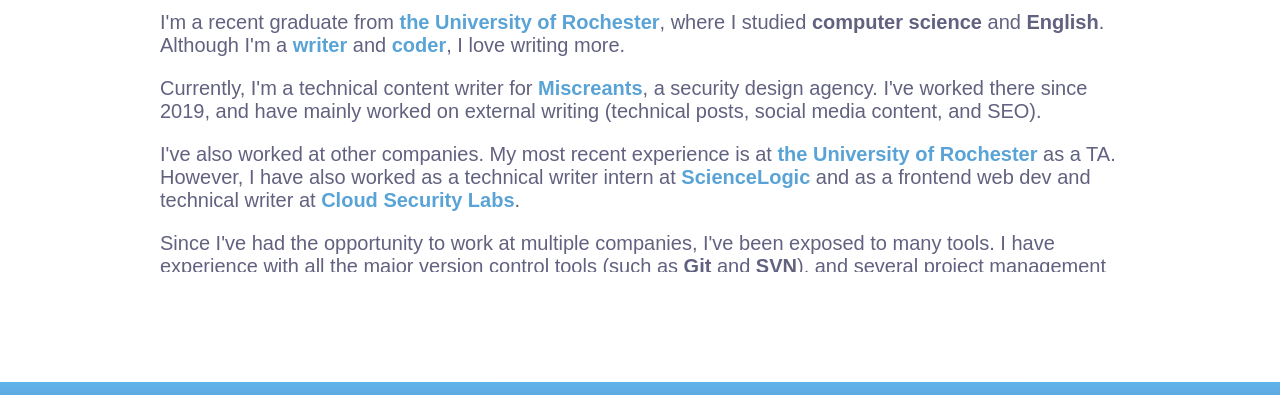
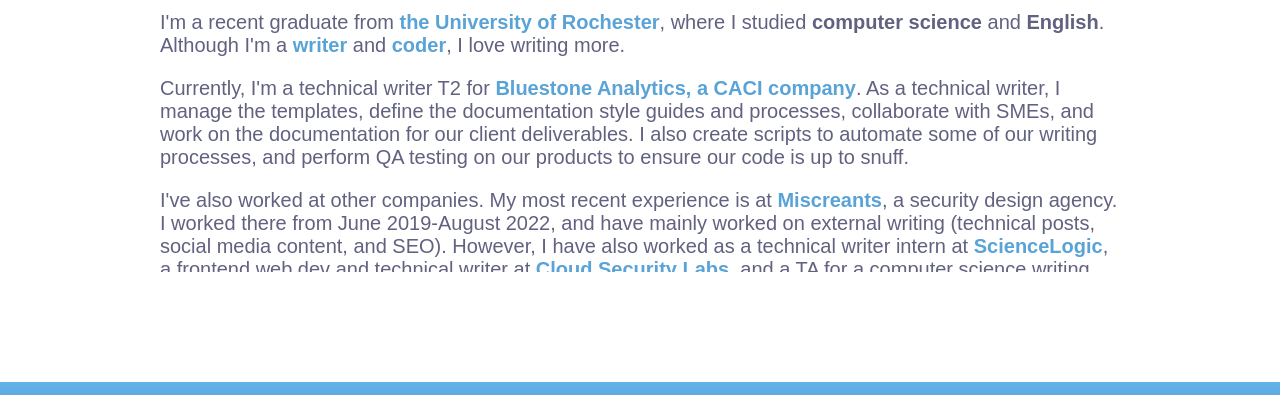
Before and after one commit to mcvuong/mcvuong.com, a plain HTML site: page index.html in a window 1280 px wide. Both pictures are taken after a click on the link "About". Shown: the part 292-687 px from the top of the page. Drawn offline with nearby package versions, Linux system fonts and the light colour scheme.

Commit message:
Update index.html

```diff
--- a/index.html
+++ b/index.html
@@ -43,30 +43,32 @@
                     Although I'm a <strong><a href="https://www.wattpad.com/user/mcvuong" target=" ">writer</a></strong> and <strong><a href="https://github.com/mcvuong" target=" ">coder</a></strong>, I love writing more.
                 </p>
                 <p>
-                    Currently, I'm a technical content writer for <strong><a href="https://www.miscreants.com/" target=" ">Miscreants</a></strong>,
-                    a security design agency. I've worked there since 2019, and have mainly worked on external writing
-                    (technical posts, social media content, and SEO).
+                    Currently, I'm a technical writer T2 for <strong><a href="https://www.bluestoneanalytics.com/" target=" ">Bluestone Analytics, a CACI company</a></strong>.
+                    As a technical writer, I manage the templates, define the documentation style guides and processes, collaborate with SMEs,
+                    and work on the documentation for our client deliverables. I also create scripts to automate some of our writing processes, and perform QA testing on
+                    our products to ensure our code is up to snuff.
                 </p>
                 <p>
-                    I've also worked at other companies. My most recent experience
-                    is at <strong><a href="https://www.rochester.edu/" target=" ">the University of Rochester</a></strong>
-                    as a TA. However, I have also worked as a technical writer intern
-                    at <strong><a href="https://sciencelogic.com/" target=" ">ScienceLogic</a></strong> and as
-                    a frontend web dev and technical writer at <strong><a href="https://www.cloudsecuritylabs.io/" target=" ">Cloud Security Labs</a></strong>.
+                    I've also worked at other companies. My most recent experience is at <strong><a href="https://www.miscreants.com/" target=" ">Miscreants</a></strong>,
+                    a security design agency. I worked there from June 2019-August 2022, and have mainly worked on external writing
+                    (technical posts, social media content, and SEO). However, I have also worked as a technical writer intern
+                    at <strong><a href="https://sciencelogic.com/" target=" ">ScienceLogic</a></strong>, a frontend web dev and technical writer at
+                    <strong><a href="https://www.cloudsecuritylabs.io/" target=" ">Cloud Security Labs</a></strong>, and a TA for a computer science writing course
+                    at <strong><a href="https://www.rochester.edu/" target=" ">the University of Rochester</a></strong>.
                 </p>
                 <p>
                     Since I've had the opportunity to work at multiple companies,
                     I've been exposed to many tools. I have experience with all the major
                     version control tools (such as <strong>Git</strong> and <strong>SVN</strong>),
-                    and several project management tools. I've also worked with various
-                    forms of <strong>markdown</strong>, <strong>Microsoft Word</strong>,
+                    and several project management tools (such as <strong>Jira</strong>, <strong>Trello</strong>, and <strong>Click Up</strong>).
+                    I've also worked with various forms of <strong>markdown</strong>, <strong>Microsoft Word</strong>, <strong>Confluence</strong>,
                     and <strong>Madcap Flare</strong>. Being a computer science major,
-                    I also have experience working in <strong>Javascript</strong>, <strong>Java</strong>,
+                    I also have experience working in <strong>Javascript</strong>, <strong>Java</strong>, <strong>Python</strong>,
                     and <strong>Swift</strong>.
                 </p>
                 <p>
                     When I'm not writing or coding, I'm either working out, gaming, playing music,
-                    or just having a good time.
+                    or just enjoying life.
                 </p>
         </section>
         </main>
```
